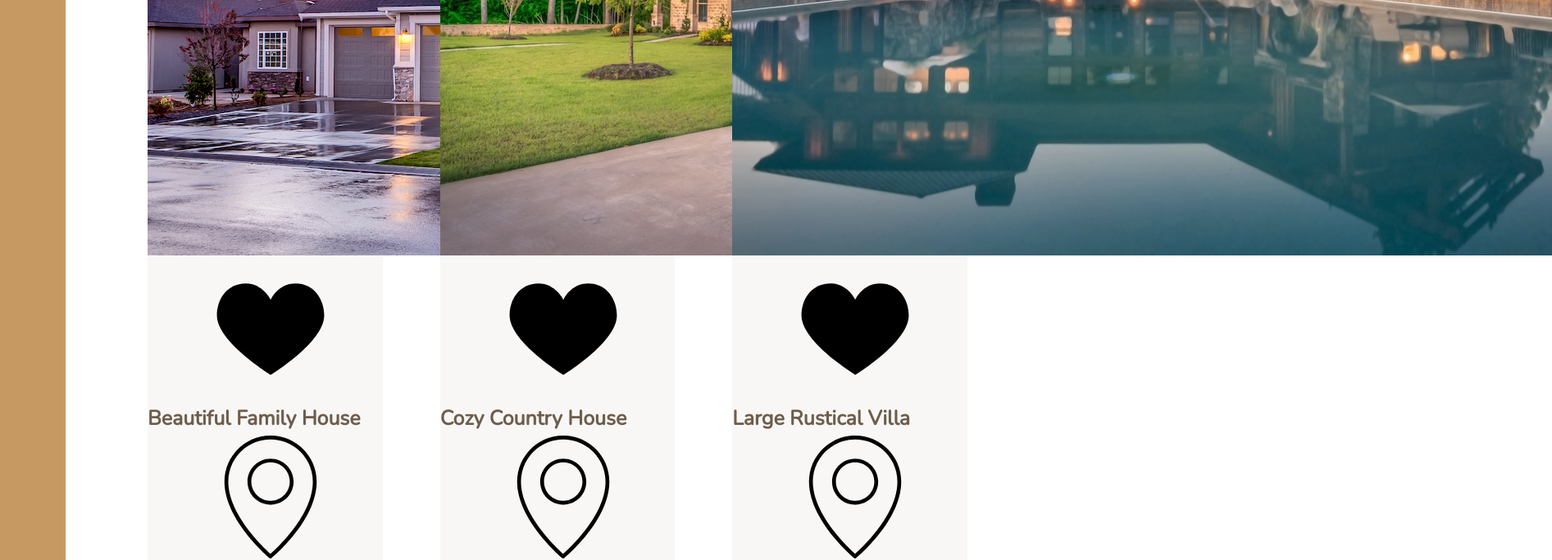
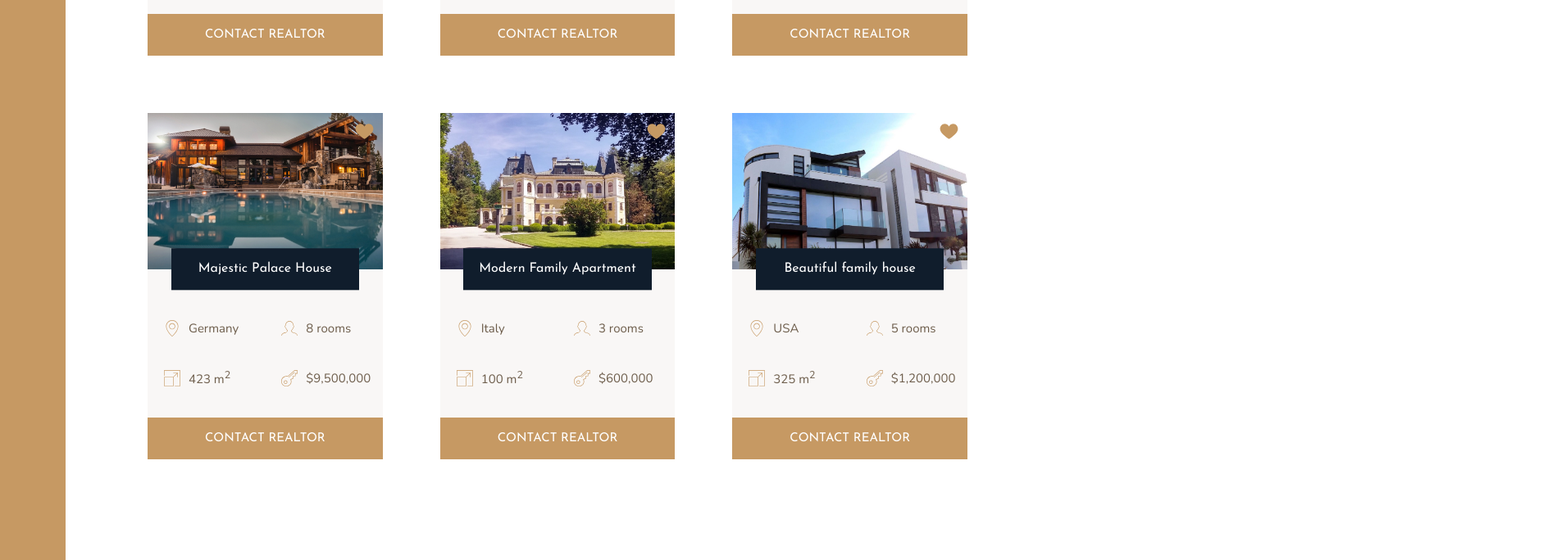
Before and after one commit to CocoTapi/advanced-css-and-sass, a website: page Nexter/index.html in a window 1280 px wide. Shown: the part 2500-3184 px from the top of the page at 82% size, 1893 px wide, since content can reach past the window. Drawn offline with nearby package versions, Linux system fonts and the light colour scheme.

Commit message:
update home card styling

```diff
--- a/Nexter/index.html
+++ b/Nexter/index.html
@@ -127,10 +127,11 @@
                     </svg>
                     <p>$2,750,000</p>
                 </div>
-                <button class="cta">Contact realtor</button>
+                <button class="btn home__btn">Contact realtor</button>
             </div>
+
             <div class="home">
-                <img src="img/house-3.jpeg" alt="House 3" class="home__img">
+                <img src="img/house-2.jpeg" alt="House 2" class="home__img">
                 <svg class="home__like">
                     <use xlink:href="img/sprite.svg#icon-heart-full"></use>
                 </svg>
@@ -159,10 +160,11 @@
                     </svg>
                     <p>$850,000</p>
                 </div>
-                <button class="cta">Contact realtor</button>
+                <button class="btn home__btn">Contact realtor</button>
             </div>
+
             <div class="home">
-                <img src="img/house-4.jpeg" alt="House 4" class="home__img">
+                <img src="img/house-3.jpeg" alt="House 3" class="home__img">
                 <svg class="home__like">
                     <use xlink:href="img/sprite.svg#icon-heart-full"></use>
                 </svg>
@@ -191,10 +193,77 @@
                     </svg>
                     <p>$1,200,000</p>
                 </div>
-                <button class="cta">Contact realtor</button>
+                <button class="btn home__btn">Contact realtor</button>
             </div>
+
             <div class="home">
-                <img src="img/house-1.jpeg" alt="House 1" class="home__img">
+                <img src="img/house-4.jpeg" alt="House 4" class="home__img">
+                <svg class="home__like">
+                    <use xlink:href="img/sprite.svg#icon-heart-full"></use>
+                </svg>
+                <h5 class="home__name">Majestic Palace House</h5>
+                <div class="home__location">
+                    <svg>
+                        <use xlink:href="img/sprite.svg#icon-map-pin"></use>
+                    </svg>
+                    <p>Germany</p>
+                </div>
+                <div class="home__rooms">
+                    <svg>
+                        <use xlink:href="img/sprite.svg#icon-profile-male"></use>
+                    </svg>
+                    <p>8 rooms</p>
+                </div>
+                <div class="home__area">
+                    <svg>
+                        <use xlink:href="img/sprite.svg#icon-expand"></use>
+                    </svg>
+                    <p>423 m<sup>2</sup></p>
+                </div>
+                <div class="home__price">
+                    <svg>
+                        <use xlink:href="img/sprite.svg#icon-key"></use>
+                    </svg>
+                    <p>$9,500,000</p>
+                </div>
+                <button class="btn home__btn">Contact realtor</button>
+            </div>
+
+            <div class="home">
+                <img src="img/house-5.jpeg" alt="House 5" class="home__img">
+                <svg class="home__like">
+                    <use xlink:href="img/sprite.svg#icon-heart-full"></use>
+                </svg>
+                <h5 class="home__name">Modern Family Apartment</h5>
+                <div class="home__location">
+                    <svg>
+                        <use xlink:href="img/sprite.svg#icon-map-pin"></use>
+                    </svg>
+                    <p>Italy</p>
+                </div>
+                <div class="home__rooms">
+                    <svg>
+                        <use xlink:href="img/sprite.svg#icon-profile-male"></use>
+                    </svg>
+                    <p>3 rooms</p>
+                </div>
+                <div class="home__area">
+                    <svg>
+                        <use xlink:href="img/sprite.svg#icon-expand"></use>
+                    </svg>
+                    <p>100 m<sup>2</sup></p>
+                </div>
+                <div class="home__price">
+                    <svg>
+                        <use xlink:href="img/sprite.svg#icon-key"></use>
+                    </svg>
+                    <p>$600,000</p>
+                </div>
+                <button class="btn home__btn">Contact realtor</button>
+            </div>
+
+            <div class="home">
+                <img src="img/house-6.jpeg" alt="House 6" class="home__img">
                 <svg class="home__like">
                     <use xlink:href="img/sprite.svg#icon-heart-full"></use>
                 </svg>
@@ -223,104 +292,9 @@
                     </svg>
                     <p>$1,200,000</p>
                 </div>
-                <button class="cta">Contact realtor</button>
+                <button class="btn home__btn">Contact realtor</button>
             </div>
-            <div class="home">
-                <img src="img/house-1.jpeg" alt="House 1" class="home__img">
-                <svg class="home__like">
-                    <use xlink:href="img/sprite.svg#icon-heart-full"></use>
-                </svg>
-                <h5 class="home__name">Beautiful family house</h5>
-                <div class="home__location">
-                    <svg>
-                        <use xlink:href="img/sprite.svg#icon-map-pin"></use>
-                    </svg>
-                    <p>USA</p>
-                </div>
-                <div class="home__rooms">
-                    <svg>
-                        <use xlink:href="img/sprite.svg#icon-profile-male"></use>
-                    </svg>
-                    <p>5 rooms</p>
-                </div>
-                <div class="home__area">
-                    <svg>
-                        <use xlink:href="img/sprite.svg#icon-expand"></use>
-                    </svg>
-                    <p>325 m<sup>2</sup></p>
-                </div>
-                <div class="home__price">
-                    <svg>
-                        <use xlink:href="img/sprite.svg#icon-key"></use>
-                    </svg>
-                    <p>$1,200,000</p>
-                </div>
-                <button class="cta">Contact realtor</button>
-            </div>
-            <div class="home">
-                <img src="img/house-1.jpeg" alt="House 1" class="home__img">
-                <svg class="home__like">
-                    <use xlink:href="img/sprite.svg#icon-heart-full"></use>
-                </svg>
-                <h5 class="home__name">Beautiful family house</h5>
-                <div class="home__location">
-                    <svg>
-                        <use xlink:href="img/sprite.svg#icon-map-pin"></use>
-                    </svg>
-                    <p>USA</p>
-                </div>
-                <div class="home__rooms">
-                    <svg>
-                        <use xlink:href="img/sprite.svg#icon-profile-male"></use>
-                    </svg>
-                    <p>5 rooms</p>
-                </div>
-                <div class="home__area">
-                    <svg>
-                        <use xlink:href="img/sprite.svg#icon-expand"></use>
-                    </svg>
-                    <p>325 m<sup>2</sup></p>
-                </div>
-                <div class="home__price">
-                    <svg>
-                        <use xlink:href="img/sprite.svg#icon-key"></use>
-                    </svg>
-                    <p>$1,200,000</p>
-                </div>
-                <button class="cta">Contact realtor</button>
-            </div>
-            <div class="home">
-                <img src="img/house-1.jpeg" alt="House 1" class="home__img">
-                <svg class="home__like">
-                    <use xlink:href="img/sprite.svg#icon-heart-full"></use>
-                </svg>
-                <h5 class="home__name">Beautiful family house</h5>
-                <div class="home__location">
-                    <svg>
-                        <use xlink:href="img/sprite.svg#icon-map-pin"></use>
-                    </svg>
-                    <p>USA</p>
-                </div>
-                <div class="home__rooms">
-                    <svg>
-                        <use xlink:href="img/sprite.svg#icon-profile-male"></use>
-                    </svg>
-                    <p>5 rooms</p>
-                </div>
-                <div class="home__area">
-                    <svg>
-                        <use xlink:href="img/sprite.svg#icon-expand"></use>
-                    </svg>
-                    <p>325 m<sup>2</sup></p>
-                </div>
-                <div class="home__price">
-                    <svg>
-                        <use xlink:href="img/sprite.svg#icon-key"></use>
-                    </svg>
-                    <p>$1,200,000</p>
-                </div>
-                <button class="cta">Contact realtor</button>
-            </div>
+
 
 
         </section>
--- a/Nexter/sass/_homes.scss
+++ b/Nexter/sass/_homes.scss
@@ -12,4 +12,73 @@
 
 .home {
     background-color: base.$color-grey-light-1;
+
+    display: grid;
+    grid-template-columns: repeat(2, 1fr);
+    grid-row-gap: 3.5rem;
+
+    &__img {
+        width: 100%;
+        grid-row: 1 / 2;
+        grid-column: 1 / -1;
+        z-index: 1;
+    }
+
+    &__like {
+        grid-row: 1 / 2;
+        grid-column: 2 / 3;
+        fill: base.$color-primary;
+        height: 2.5rem;
+        width: 2.5rem;
+        z-index: 2;
+        justify-self: end;
+        margin: 1rem;
+    }
+
+    &__name {
+        grid-row: 1 / 2;
+        grid-column: 1 / -1;
+
+        width: 80%;
+        justify-self: center;
+        align-self: end;
+        z-index: 3;
+
+        font-family: base.$font-display;
+        font-size: 1.6rem;
+        text-align: center;
+        padding: 1.25rem;
+        background-color: base.$color-secondary;
+        color: #fff;
+        font-weight: 400;
+
+        transform: translateY(50%);
+    }
+
+    &__location,
+    &__rooms {
+        margin-top: 2.5rem;
+    }
+
+    &__location,
+    &__rooms,
+    &__area,
+    &__price {
+        font-size: 1.5rem;
+        margin-left: 2rem;
+
+        display: flex;
+        align-items: center;
+
+        svg {
+            fill: base.$color-primary;
+            height: 2rem;
+            width: 2rem;
+            margin-right: 1rem;
+        }
+    }
+
+    &__btn {
+        grid-column: 1 / -1;
+    }
 }
```
Also changed, not shown: Nexter/css/style.css, 1 other file.
